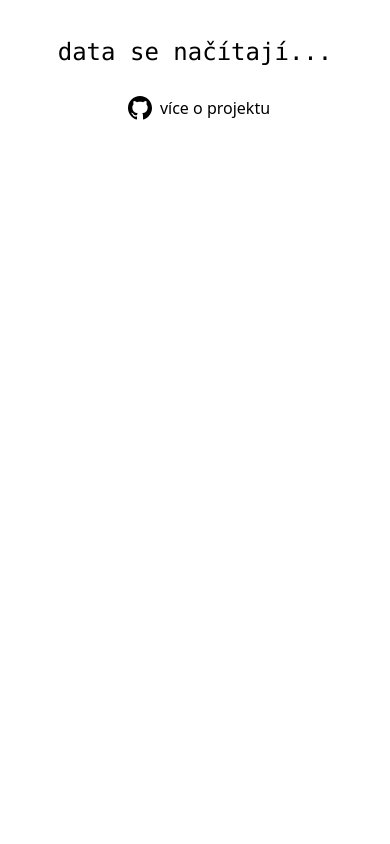
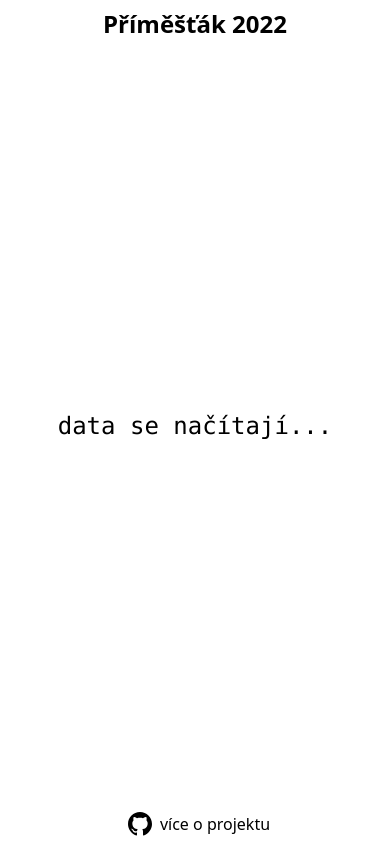
Before and after one commit to Salesiani-Pardubice/scoreboard, a plain HTML site: page index.html in a window 390 px wide. Drawn offline with nearby package versions, Linux system fonts and the light colour scheme; no server answers.

Commit message:
Make page responsive

```diff
--- a/index.html
+++ b/index.html
@@ -7,8 +7,11 @@
     <title>Výsledková tabule</title>
     <script src="https://cdn.tailwindcss.com?plugins=forms,typography,aspect-ratio,line-clamp"></script>
   </head>
-  <body class="m-0 p-0">
-    <main id="app" class="w-screen flex justify-around flex-row mt-4">
+  <body class="m-0 p-0 min-h-screen flex flex-col justify-between">
+    <header>
+      <h1 class="w-full text-center text-2xl mt-2 font-bold">Příměšťák 2022</h1>
+    </header>
+    <main id="app" class="w-screen flex justify-around flex-row">
        <div class="text-2xl m-5 font-mono">data se načítají...</div>
       </main>
     <footer class="w-screen flex justify-center items-end m-0">
@@ -16,14 +19,14 @@
         href="https://github.com/Salesiani-Pardubice/scoreboard"
         target="_blank"
         rel="noreferrer"
-        class="flex items-center"
+        class="flex items-center mb-2"
       >
         <svg
           xmlns="http://www.w3.org/2000/svg"
           width="24"
           height="24"
           viewBox="0 0 24 24"
-          class="m-2"
+          class="mx-2"
         >
           <path
             d="M12 0c-6.626 0-12 5.373-12 12 0 5.302 3.438 9.8 8.207 11.387.599.111.793-.261.793-.577v-2.234c-3.338.726-4.033-1.416-4.033-1.416-.546-1.387-1.333-1.756-1.333-1.756-1.089-.745.083-.729.083-.729 1.205.084 1.839 1.237 1.839 1.237 1.07 1.834 2.807 1.304 3.492.997.107-.775.418-1.305.762-1.604-2.665-.305-5.467-1.334-5.467-5.931 0-1.311.469-2.381 1.236-3.221-.124-.303-.535-1.524.117-3.176 0 0 1.008-.322 3.301 1.23.957-.266 1.983-.399 3.003-.404 1.02.005 2.047.138 3.006.404 2.291-1.552 3.297-1.23 3.297-1.23.653 1.653.242 2.874.118 3.176.77.84 1.235 1.911 1.235 3.221 0 4.609-2.807 5.624-5.479 5.921.43.372.823 1.102.823 2.222v3.293c0 .319.192.694.801.576 4.765-1.589 8.199-6.086 8.199-11.386 0-6.627-5.373-12-12-12z"
--- a/main.js
+++ b/main.js
@@ -39,11 +39,11 @@ class Team {
 }
 
 function printTeam(team) {
-  let viewHeight = window.innerHeight * 0.5;
+  let viewHeight = window.innerHeight * 0.70;
   let outHtml = `
     <div class="flex flex-col justify-end">
       <h2 class="text-xl">${team.name}</h2>
-      <div class="${colors[team.id]} w-auto text-white flex justify-center items-end text-xl font-mono" style="height: ${
+      <div class="${colors[team.id]} w-auto text-white flex justify-center items-end text-xl font-mono font-bold" style="height: ${
         viewHeight * (team.score / maxScore)
       }px; min-height: 2rem;">${team.score} b</div>
     </div>
```
